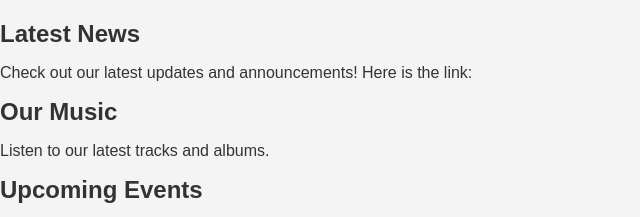
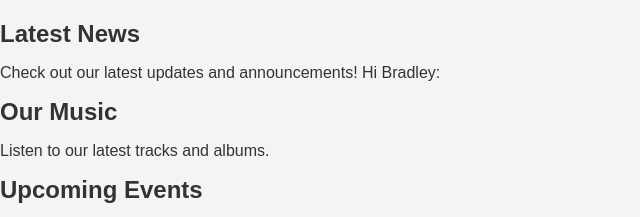
Before and after one commit to bradleydanley/band-website, a website: page src/pages/index.html in a window 1280 px wide. Shown: the top 217 px of the page, 0-640 px from the left. Drawn offline with Linux system fonts and the light colour scheme.

Commit message:
Test 2 and a half

```diff
--- a/src/pages/index.html
+++ b/src/pages/index.html
@@ -20,7 +20,7 @@
     <main>
         <section id="latest-news">
             <h2>Latest News</h2>
-            <p>Check out our latest updates and announcements! Here is the link:</p>
+            <p>Check out our latest updates and announcements! Hi Bradley:</p>
         </section>
 
         <section id="music">
```
Also changed, not shown: 1 other file.
